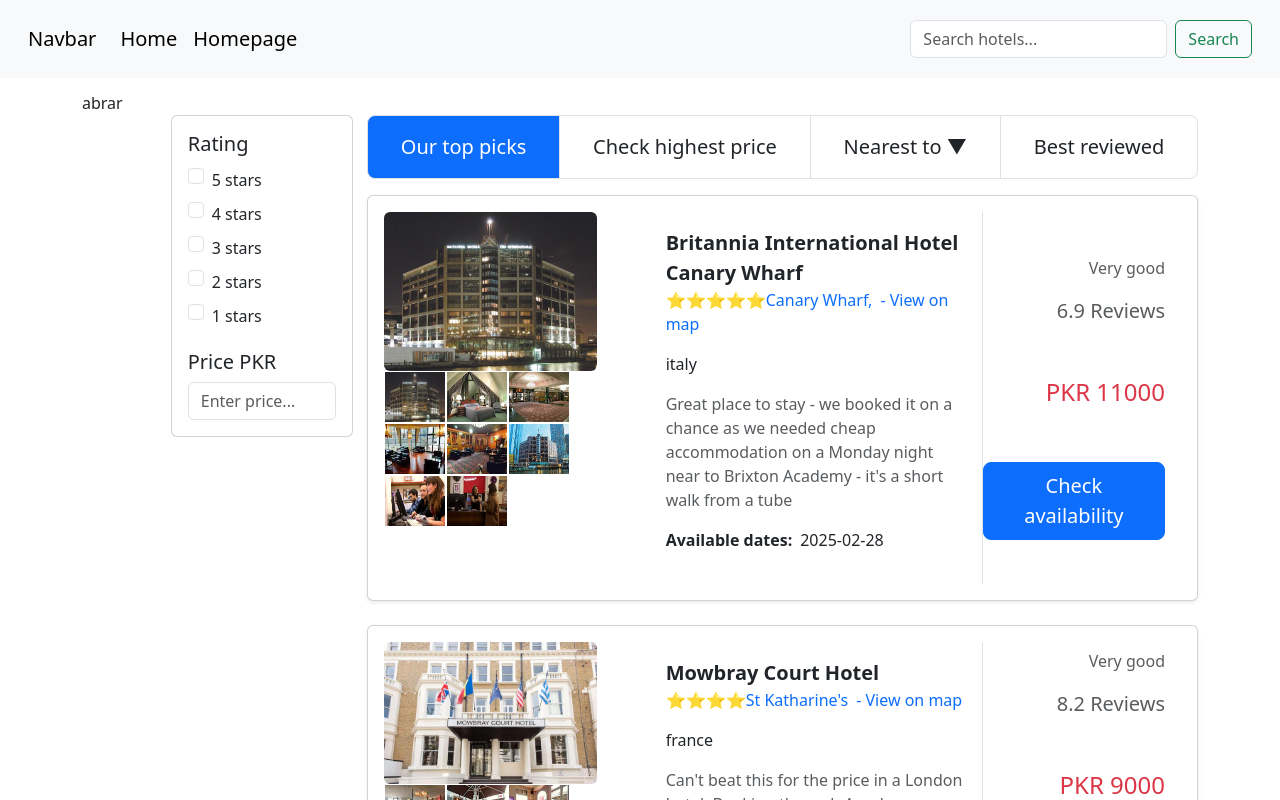
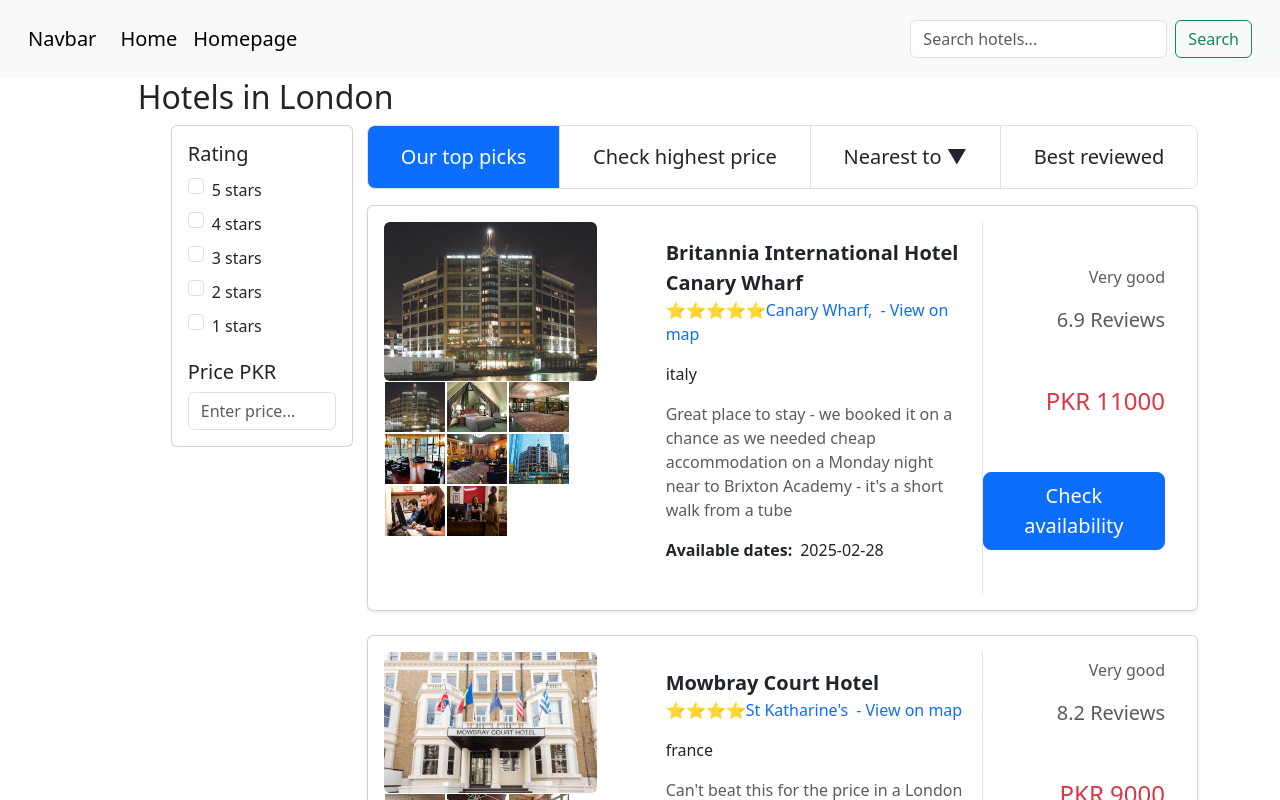
Before and after one commit to abrar0124/Bootstrap, a React (Create React App) app: page /Gallery in a window 1280 px wide. Shown: the top 800 px of the page. Built offline with nearby package versions, Linux system fonts and the light colour scheme.

Commit message:
commit prevous  changes

```diff
--- a/src/Pages/Countryname.jsx
+++ b/src/Pages/Countryname.jsx
@@ -2,9 +2,12 @@
 import Header from "../components/Header";
 
 function Countryname() {
+  const str = "Dummy Data";
+
   return (
     <>
       <Header />
+      <h3>{str}</h3>
       <Gallery />
     </>
   );
--- a/src/components/Gallery.jsx
+++ b/src/components/Gallery.jsx
@@ -6,6 +6,7 @@
 import HotelCard from "./Galleryparts/HotelCard";
 
 const Gallery = () => {
+  const string = "Saba";
   const {
     hotels,
     searchQuery,
@@ -49,10 +50,10 @@
       isAscending ? a.price - b.price : b.price - a.price
     );
   }
+
   return (
     <div className="container mt-4">
       <Text type="h2" content={"Hotels in London"} />
-      abrar
       <div className="row">
         <div className="col-md-3">
           <Filters />
--- a/src/components/Home.jsx
+++ b/src/components/Home.jsx
@@ -19,7 +19,6 @@
 import Bootstrapfooter2 from "./Bootstrapfooter2";
 import Bootstrapfooter3 from "./Bootstrapfooter3";
 import Homedata from "./Galleryparts/Homedata";
-
 const Home = () => {
   return (
     <>
```
Also changed, not shown: src/components/Hommepage.jsx (+0 -43 lines).
